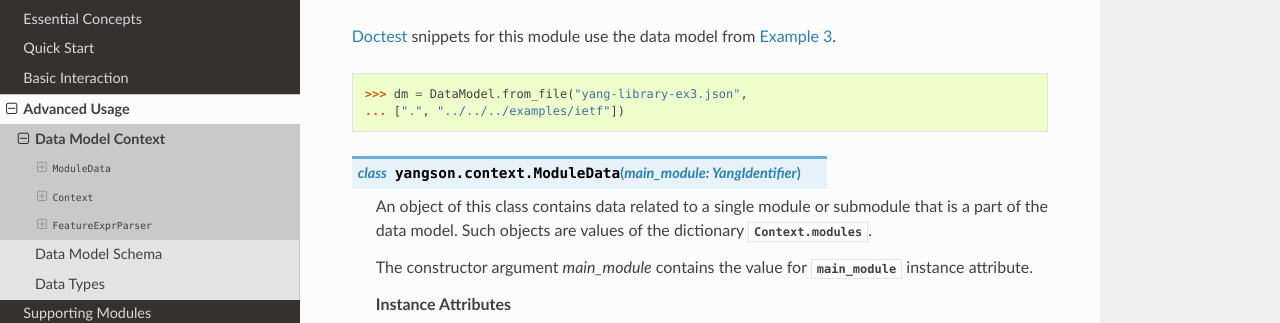
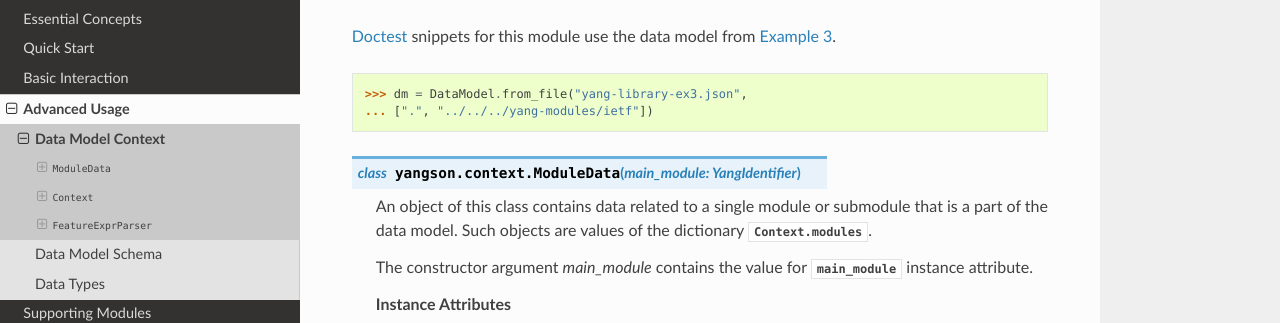
Before and after one commit to CZ-NIC/yangson, a Sphinx documentation site: the page built from docs/context.rst, in a window 1280 px wide and 900 px high, scrolled down 448 px. Shown: the part 156-479 px from the top of the window. Built offline with Sphinx 7.4.7 and the Read the Docs theme 2.0.0, drawn with Linux system fonts in a browser that asks for light colours; some of the changed text lies outside the part shown.

Commit message:
Consolidate tests and examples.

```diff
--- a/docs/context.rst
+++ b/docs/context.rst
@@ -42,7 +42,7 @@
 .. doctest::
 
    >>> dm = DataModel.from_file("yang-library-ex3.json",
-   ... [".", "../../../examples/ietf"])
+   ... [".", "../../../yang-modules/ietf"])
 
 .. class:: ModuleData(main_module: YangIdentifier)
 
@@ -141,7 +141,7 @@
       .. doctest::
 
 	 >>> Context.module_search_path
-	 ['.', '../../../examples/ietf']
+	 ['.', '../../../yang-modules/ietf']
 
    .. attribute:: modules
 
--- a/docs/datatype.rst
+++ b/docs/datatype.rst
@@ -54,7 +54,7 @@
 .. doctest::
 
    >>> dm = DataModel.from_file('yang-library-ex5.json',
-   ... mod_path=[".", "../../../examples/ietf"])
+   ... mod_path=[".", "../../../yang-modules/ietf"])
    >>> binary_t = dm.get_data_node('/example-5-a:binary-leaf').type
    >>> bits_t = dm.get_data_node('/example-5-a:bits-leaf').type
    >>> boolean_t = dm.get_data_node('/example-5-a:boolean-leaf').type
--- a/docs/schema.rst
+++ b/docs/schema.rst
@@ -57,7 +57,7 @@
 .. doctest::
 
    >>> dm = DataModel.from_file('yang-library-ex4.json',
-   ... mod_path=[".", "../../../examples/ietf"])
+   ... mod_path=[".", "../../../yang-modules/ietf"])
    >>> fsn = dm.get_schema_node("/example-4-a:bag/foo")
    >>> rsn = dm.get_schema_node("/example-4-a:bag/opts/example-4-b:fooref/fooref")
    >>> with open("example-data.json") as infile:
--- a/docs/xpath.rst
+++ b/docs/xpath.rst
@@ -28,7 +28,7 @@
 .. doctest::
 
    >>> dm = DataModel.from_file("yang-library-ex4.json",
-   ... [".", "../../../examples/ietf"])
+   ... [".", "../../../yang-modules/ietf"])
    >>> with open("example-data.json") as infile:
    ...     ri = json.load(infile)
    >>> inst = dm.from_raw(ri)
```
Also changed, not shown: 9 other files.
